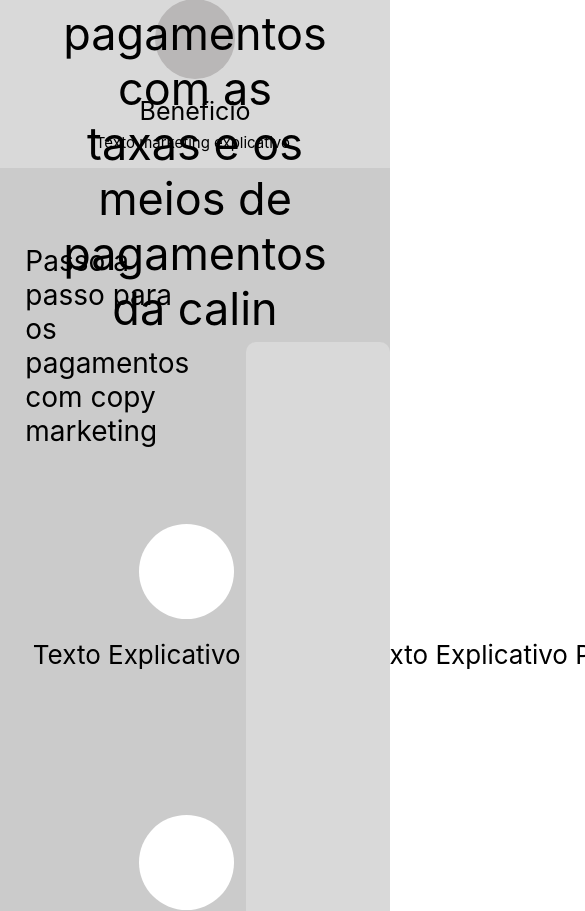
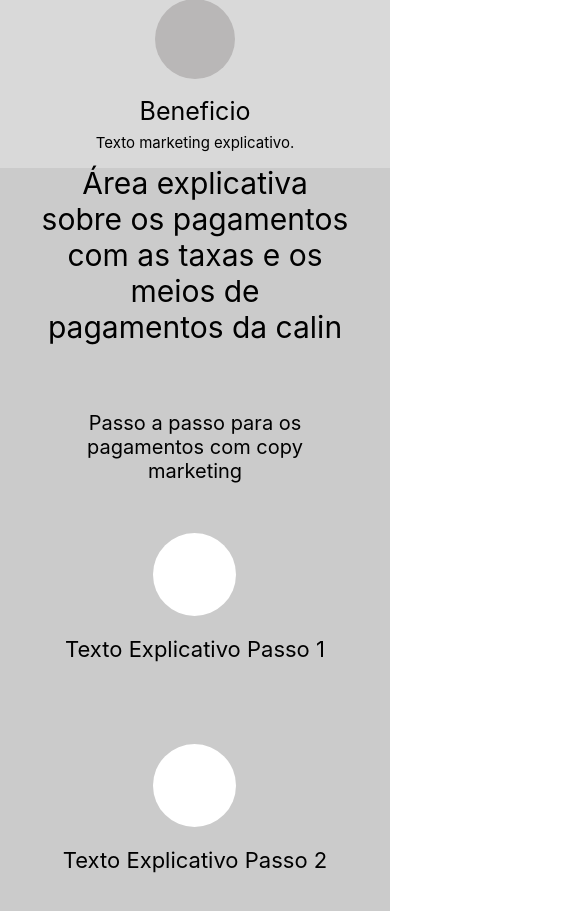
Before and after one commit to naudofp/calin-page, an Angular app: page / in a window 390 px wide. Shown: the part 1525-2436 px from the top of the page, 585 px wide, since content can reach past the window. Built offline with nearby package versions, Linux system fonts and the light colour scheme.

Commit message:
Updated Responsive StepComponent's Design

```diff
--- a/src/app/components/home-page/view-informations/paymet/paymet.component.css
+++ b/src/app/components/home-page/view-informations/paymet/paymet.component.css
@@ -39,8 +39,8 @@
     text-align: center;
     align-items: center;
     gap: 2%;
-
-    overflow-x: hidden;
+    width: 100%;
+    overflow-x: scroll;
     flex-flow: row nowrap;
     height: 100%;
 }
--- a/src/app/components/home-page/view-informations/paymet/paymet.component.html
+++ b/src/app/components/home-page/view-informations/paymet/paymet.component.html
@@ -12,5 +12,8 @@
         <app-card-step></app-card-step>
         <app-card-step></app-card-step>
         <app-card-step></app-card-step>
+        <app-card-step></app-card-step>
+        <app-card-step></app-card-step>
+        <app-card-step></app-card-step>
     </div>
 </div>
--- a/src/app/components/home-page/view-informations/steps/card-step/card-step.component.css
+++ b/src/app/components/home-page/view-informations/steps/card-step/card-step.component.css
@@ -21,3 +21,20 @@ p {
     font-weight: 400;
     font-size: 26px;
 }
+
+@media (max-width: 600px) {
+    .card{
+        width: 35vh;
+        height: 25vh;
+        text-align: center;
+    }
+
+    .icon {
+        width: 83px;
+        height: 83px;
+    }
+
+    p {
+        font-size: 22px;
+    }
+}
--- a/src/app/components/home-page/view-informations/steps/steps.component.css
+++ b/src/app/components/home-page/view-informations/steps/steps.component.css
@@ -61,10 +61,57 @@
     justify-content: space-around;
 }
 
-
 .image {
     width: 38%;
     height: 100%;
     background-color: #D9D9D9;
     border-radius: 10px;
 }
+
+@media (max-width: 600px) {
+    .container-step {
+        gap: 2%;
+    }
+
+    .container-title {
+        width: 80%;
+        height: 10%;
+    }
+
+    .container-title h1 {
+        font-size: 30px;
+    }
+
+    .container-context{
+        width: 100%;
+        height: 85%;
+        gap: 0%;
+        align-items: center;
+        flex-direction: column;
+        justify-content: space-evenly;
+    }
+
+    .cards {
+        display: flex;
+        flex-direction: column;
+        height: 60%;
+        width: 100%;
+    }
+
+    .cards p{
+        height: 15%;
+        font-size: 20px;
+        text-align: center;
+    }
+
+    .cards div {
+        height: 80%;
+        flex-direction: column;
+    }
+
+    .image {
+        width: 90%;
+        height: 35%;
+    }
+
+}
--- a/src/app/components/home-page/view-informations/view-informations.component.css
+++ b/src/app/components/home-page/view-informations/view-informations.component.css
@@ -15,3 +15,11 @@
     width: 100%;
     height: 40%;
 }
+
+@media (max-width: 600px) {
+    .container{
+        height: 350vh;
+    }
+
+
+}
```
